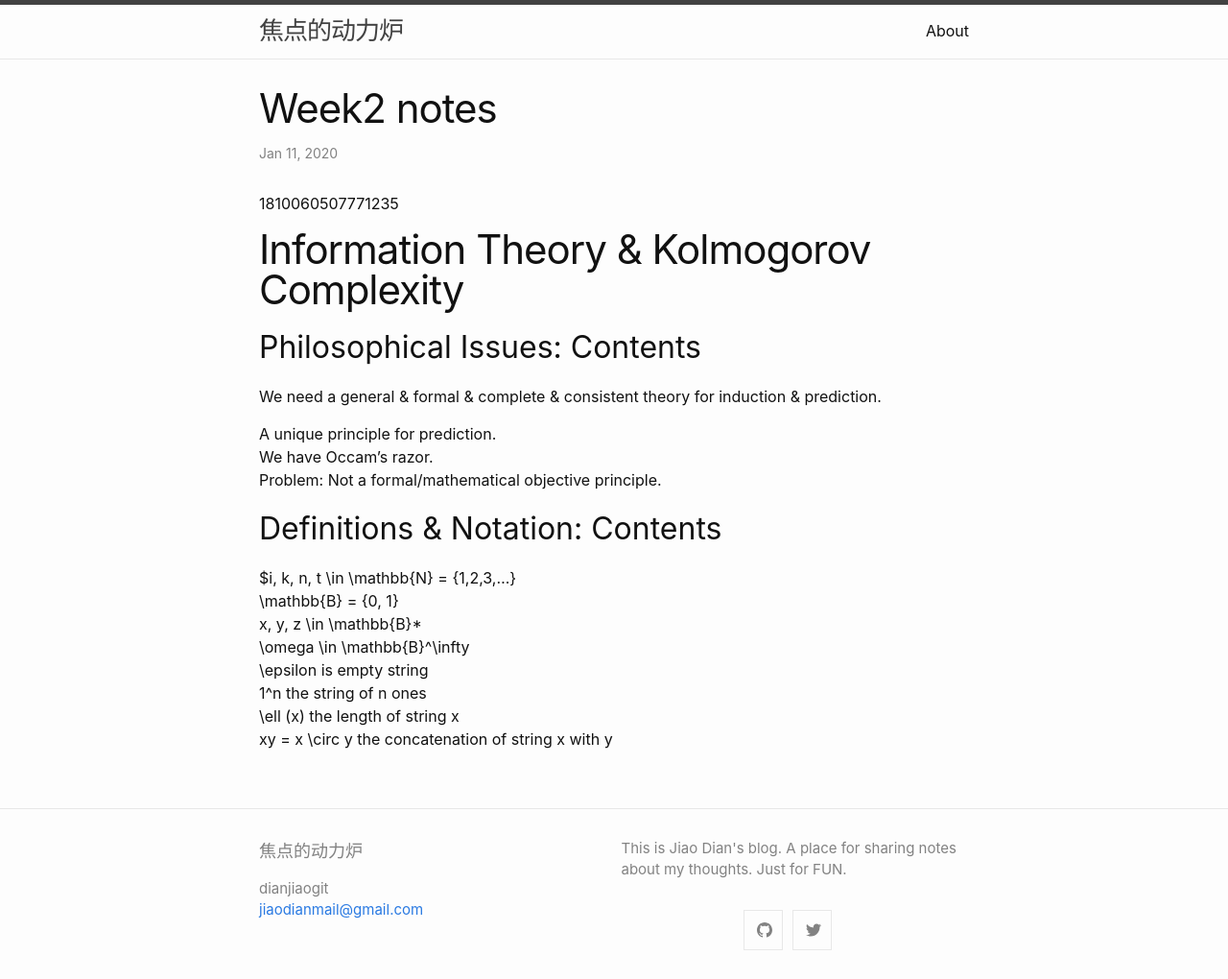
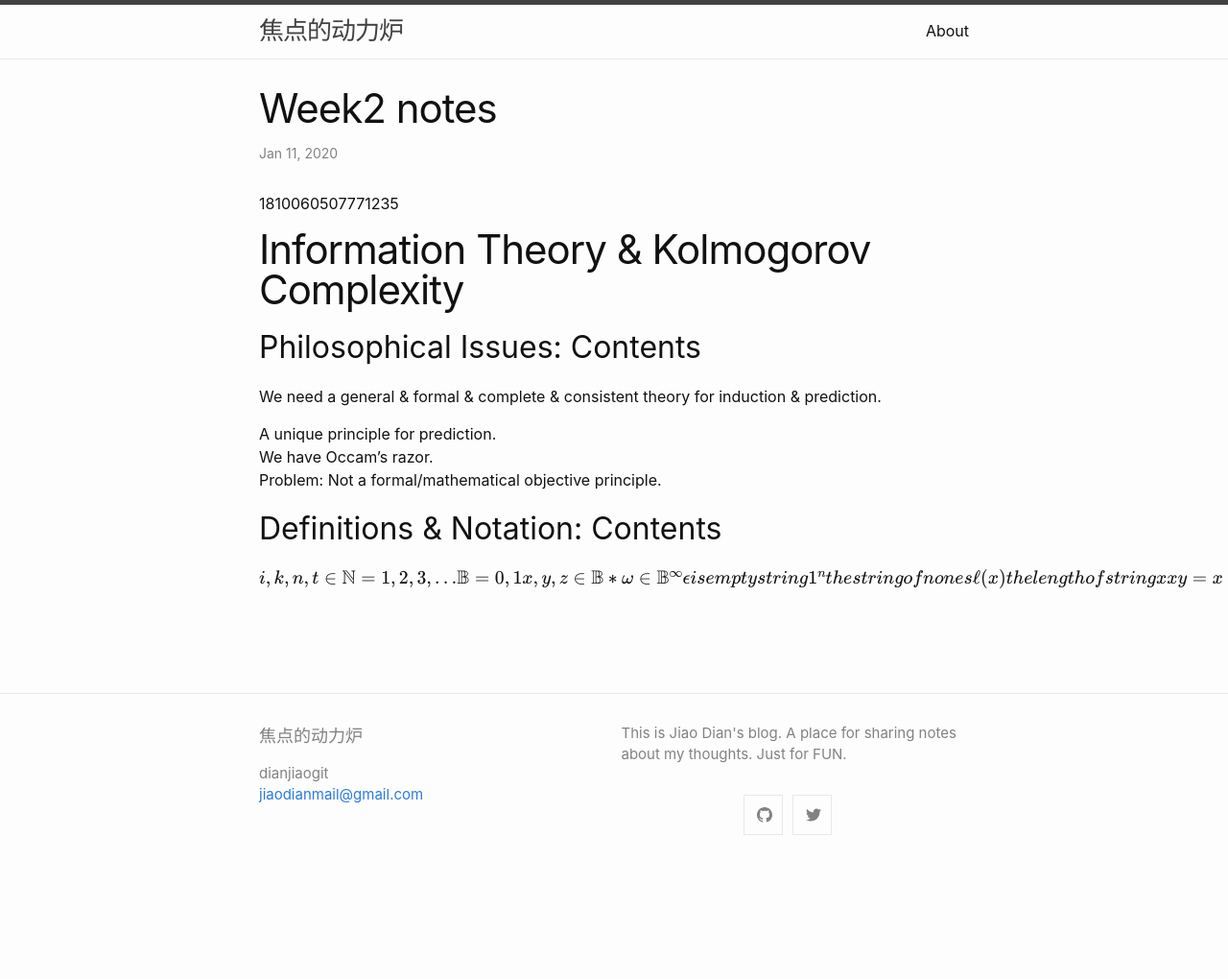
Before and after one commit to dianjiaogit/dianjiaogit.github.io, a Jekyll site: the page built from _posts/2020-01-11-week2 notes.md, in a window 1280 px wide. Shown: the whole page at 96% size. Built offline with Jekyll 4.4.1, drawn with Linux system fonts in a browser that asks for light colours; formulas are drawn with MathJax 3; after the commit the page ends 900 px from its top, so only the background shows below that.

Commit message:
latex signals

```diff
--- a/_posts/2020-01-11-week2 notes.md
+++ b/_posts/2020-01-11-week2 notes.md
@@ -17,11 +17,11 @@ We have Occam's razor.
 Problem: Not a formal/mathematical objective principle.
 
 ## Definitions & Notation: Contents
-$i, k, n, t \in \mathbb{N} = \{1,2,3,...\}
-\mathbb{B} = \{0, 1\}
+$i, k, n, t \in \mathbb{N} = {1, 2, 3,...}
+\mathbb{B} = {0, 1}
 x, y, z \in \mathbb{B}*
 \omega \in \mathbb{B}^\infty
 \epsilon is empty string
 1^n the string of n ones
 \ell (x) the length of string x
-xy = x \circ y the concatenation of string x with y
+xy = x \circ y the concatenation of string x with y$
```
